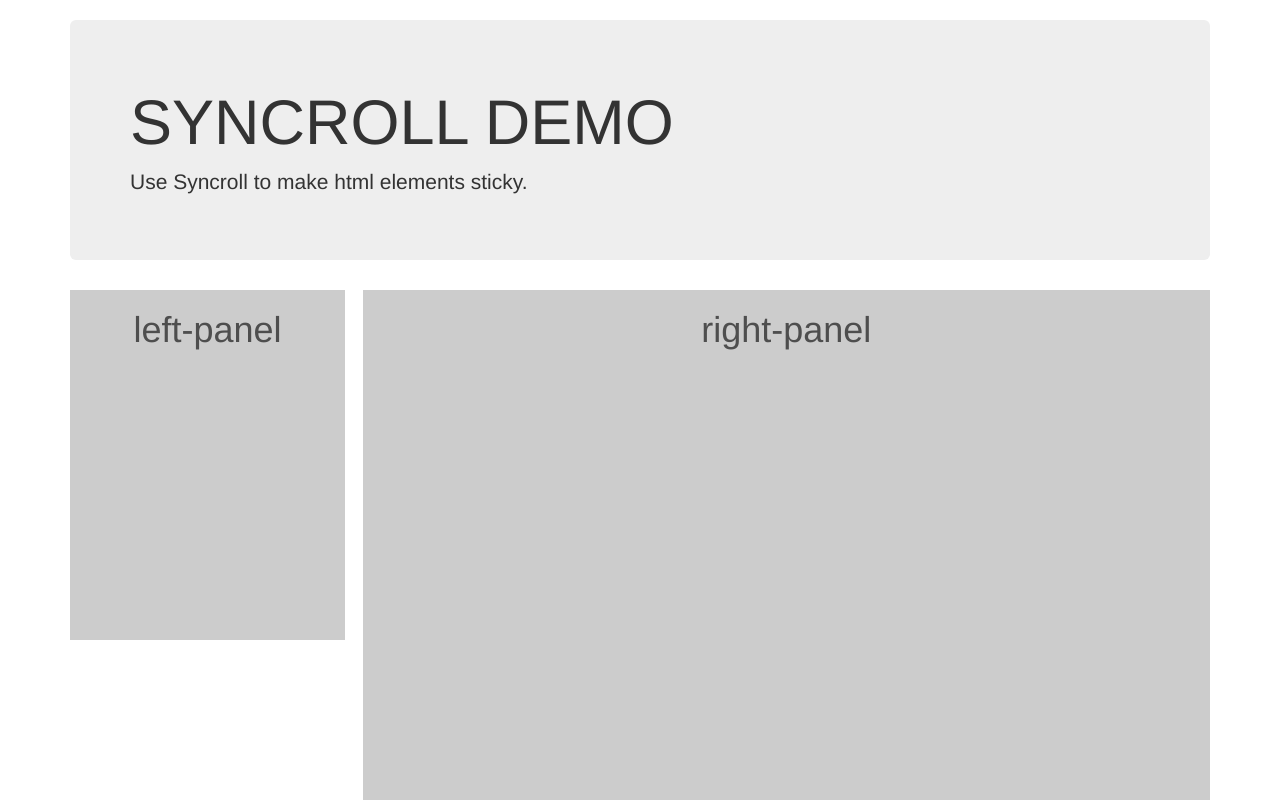
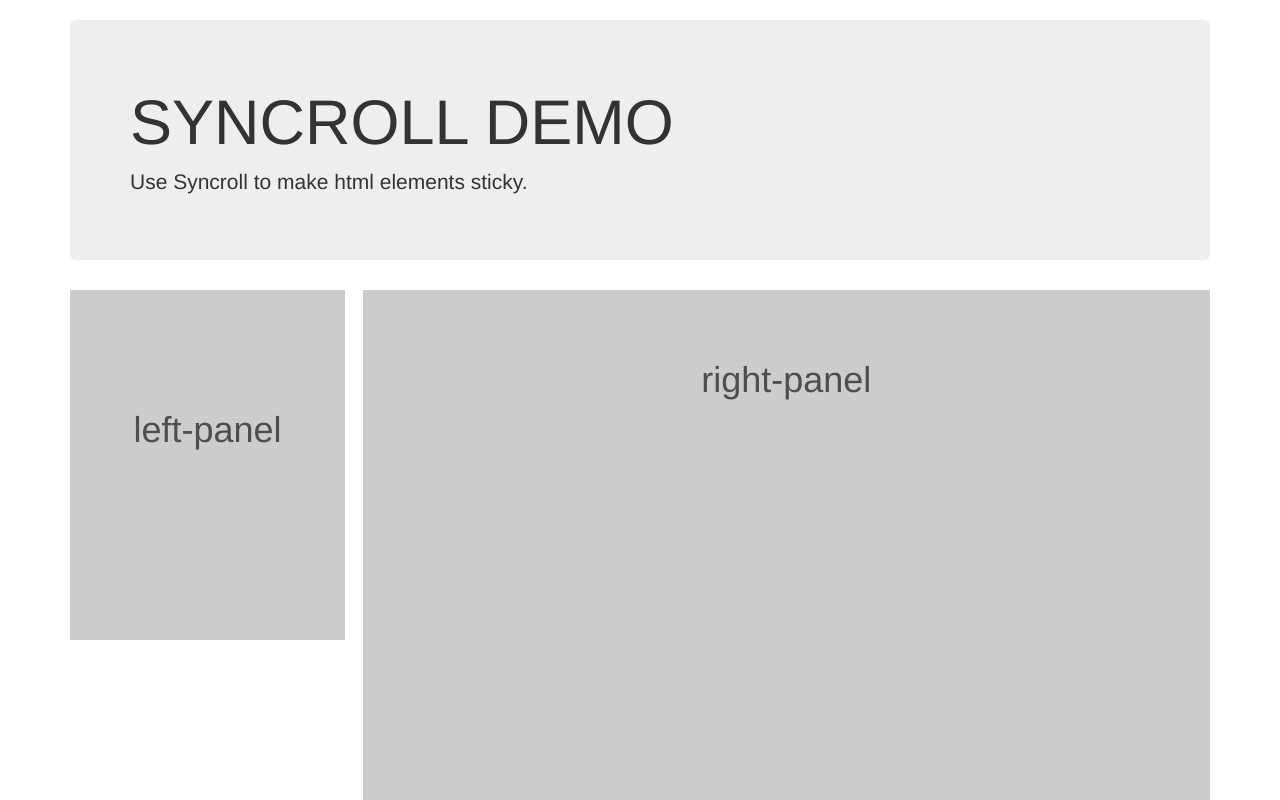
Before and after one commit to yenereren/syncroll, a website: page demo/index.html in a window 1280 px wide. Shown: the top 800 px of the page. Drawn offline with nearby package versions, Linux system fonts and the light colour scheme.

Commit message:
outerheight problem fixed

```diff
--- a/demo/css/style.css
+++ b/demo/css/style.css
@@ -17,8 +17,10 @@
 #scrollableArea {
     height: 350px;
     width: 275px;
+    padding-top: 100px;
 }
 
 #fixedArea {
     height: 1000px;
+    padding-top: 50px;
 }
--- a/syncroll/syncroll.js
+++ b/syncroll/syncroll.js
@@ -37,8 +37,8 @@
         this.$syncTo = $(syncTo);
 
         this.elemenDistanceTop = Math.floor(this.$element.offset().top);
-        this.elementHeight = this.$element.height();
-        this.syncToElementOffsetBottom = Math.floor(this.$syncTo.offset().top + this.$syncTo.height());
+        this.elementHeight = this.$element.outerHeight();
+        this.syncToElementOffsetBottom = Math.floor(this.$syncTo.offset().top + this.$syncTo.outerHeight());
 
         this.currentScrollPosition = 0;
         this.options = $.extend({}, Syncroll.Defaults, options);
@@ -87,7 +87,7 @@
             self.$element.css('top', self.options.paddingTop);
             self.$element.css('position', 'fixed');
         } else if (section === self.constants.sections.bottom) {
-            var topPosition = self.syncToElementOffsetBottom - self.$element.height() - $('#scrollableContainer').offset().top;
+            var topPosition = self.syncToElementOffsetBottom - self.$element.outerHeight() - $('#scrollableContainer').offset().top;
             self.$element.css('top', topPosition);
             self.$element.css('position', 'absolute');
         } else {
@@ -112,7 +112,6 @@
             section = self.constants.sections.bottom;
         }
 
-        console.log(section);
         return section;
     };
 
```
